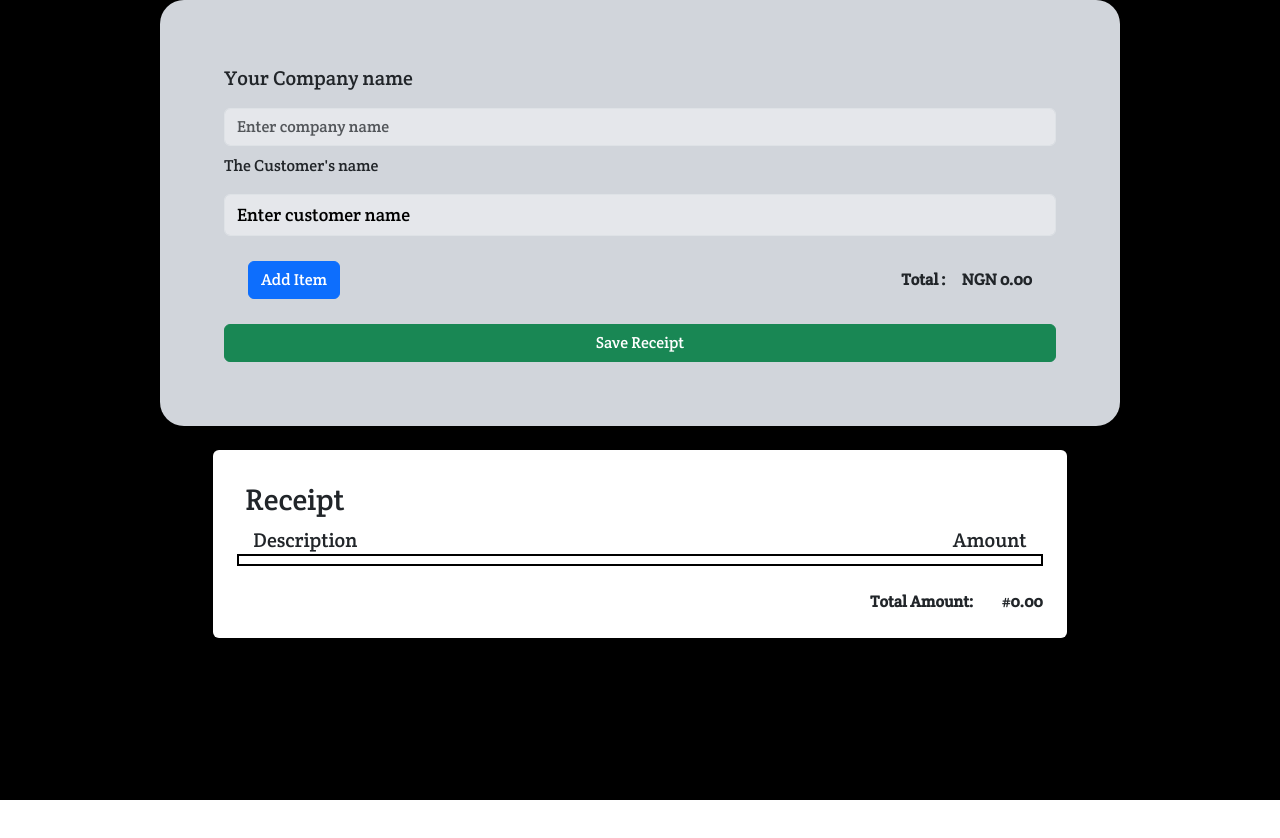
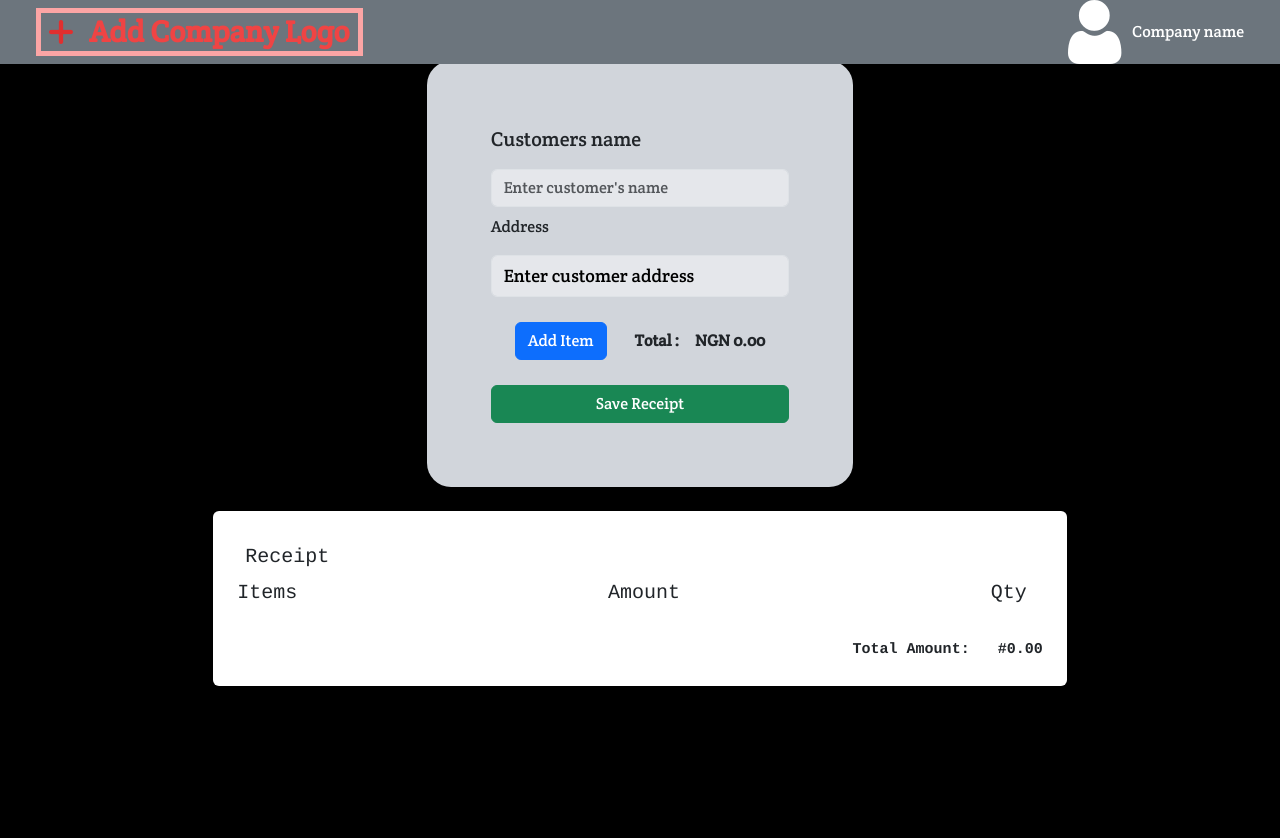
Before and after one commit to tobidechamp15/Receipt-Generator, a React (Create React App) app: page /home in a window 1280 px wide. Shown: the top 838 px of the page. Before the commit the page ends 800 px from the top, so only its background shows below. Built offline with nearby package versions, Linux system fonts and the light colour scheme; a web font is replaced by a local one.

Commit message:
Home page

```diff
--- a/src/App.js
+++ b/src/App.js
@@ -1,6 +1,4 @@
 import React from 'react';
-
-// import logo from './logo.svg';
 import './App.css';
 import Home from './Components/Home';
 
--- /dev/null
+++ b/src/Components/Dropdown.js
@@ -0,0 +1,15 @@
+import React from 'react';
+
+const Dropdown = () => {
+  return (
+    <div className="hidden flex-col bg-gray-300 text-blue-400 text-lg py-3 px-10 rounded-md absolute top-[8%] right-auto duration-500 ease-in-out">
+      <ul className="flex flex-col gap-4" >
+        <li>Profile</li>
+        <li>Settings</li>
+        <li>Logout</li>
+      </ul>
+    </div>
+  );
+};
+
+export default Dropdown;
--- a/src/Components/Home.js
+++ b/src/Components/Home.js
@@ -3,20 +3,12 @@ import Description from './Product';
 import Receipt from './Receipt';
 import TotalAmount from './TotalAmount';
 
+import Navbar from './Navbar';
+
 function Home() {
   const [descriptionValues, setDescriptionValues] = useState([]);
   const [Products, setProducts] = useState([]); // Define the Products state
 
-  // Function to add a Description component and its values to the list.
-  // const addItem = () => {
-  //   setProducts([
-  //     //Form for each item holding(Description, Amount, Quantity)
-  //     ...Products,
-  //     //
-  //     <Description onFormSubmit={submitHandler} onDelete={removeDescription} />,
-  //   ]);
-  //   setDescriptionValues([...descriptionValues, {}]); // Add an empty object for each Description component
-  // };
   const addItem = () => {
     setProducts((prevProducts) => [
       ...prevProducts,
@@ -28,14 +20,6 @@ function Home() {
       {},
     ]);
   };
-
-  // console.log(descriptionValues);
-  // Function to remove a Description component and its values from the list.
-
-  //array.splice(startIndex, deleteCount, item1, item2, ...)
-  //   startIndex: The index at which the modification should start. This parameter is required.
-  // deleteCount: The number of elements to remove starting from the startIndex. If set to 0, no elements are removed. This parameter is optional.
-  // item1, item2, ...: Elements to add to the array starting at the startIndex. These elements are optional.
 
   const removeDescription = (index) => {
     const updatedProducts = [...Products];
@@ -59,29 +43,35 @@ function Home() {
       submitHandler(descriptionValues[index], index);
     });
   };
-  // const submitAllForms = () => {
-  //   descriptionValues.forEach((values, index) => {
-  //     submitHandler(values, index);
-  //   });
-  // };
+  const [customerName, setCustomerName] = useState('');
+  const [address, setAddress] = useState('');
+  const handleFormChange = (event, setFormFunction) => {
+    setFormFunction(event.target.value);
+  };
   return (
-    <div className="flex justify-center items-center h-fit flex-col w-full">
-      <div className="flex flex-col gap-2 p-[5%] w-full  h-fit md:w-3/4 bg-gray-300 md:rounded-3xl">
+    <section className="w-full h-full">
+      <Navbar />
+      <div className="flex justify-center items-center h-fit flex-col mt-[61px]">
+        <div className="flex flex-col gap-2 p-[5%] w-full  h-fit md:w-3/4 lg:w-1/3 bg-gray-300 md:rounded-3xl">
           {/* ... (Company and Customer input fields) */}
           <div className="flex flex-col bg--200 rounded-md w-full gap-3   ">
-          <p className="text-xl">Your Company name</p>
+            <p className="text-xl">Customers name</p>
             <input
               type="text"
-            placeholder="Enter company name"
+              value={customerName}
+              placeholder="Enter customer's name"
+              onChange={(e) => handleFormChange(e, setCustomerName)}
               className="  rounded=md outline-none bg-gray-200 form-control"
             />
           </div>
           <div className="flex flex-col bg--200 rounded-md w-full  gap-3 ">
-          <p >The Customer's name</p>
+            <p>Address</p>
 
             <input
               type="text"
-            placeholder="Enter customer name"
+              value={address}
+              onChange={(e) => handleFormChange(e, setAddress)}
+              placeholder="Enter customer address"
               className="  rounded=md outline-none bg-gray-200 text-lg placeholder:text-black form-control"
             />
           </div>
@@ -108,96 +98,15 @@ function Home() {
             Save Receipt
           </button>
         </div>
-      <Receipt className="mt-4 w-full" descriptionValues={descriptionValues} />
+        <Receipt
+          className="mt-4 w-full"
+          descriptionValues={descriptionValues}
+          customerName={customerName}
+          address={address}
+        />
       </div>
+    </section>
   );
 }
 
 export default Home;
-{
-  /* <a href=""></a> */
-}
-// import React, { useState } from 'react';
-// import Description from './Product';
-// import Receipt from './Receipt';
-
-// function Home() {
-//   const [descriptionValues, setDescriptionValues] = useState([]);
-//   const [Products, setProducts] = useState([]);
-
-//   // Function to add a Description component and its values to the list.
-//   const addItem = () => {
-//     setProducts([
-//       ...Products,
-//       <Description onFormSubmit={submitHandler} onDelete={removeDescription} />,
-//     ]);
-//     setDescriptionValues([...descriptionValues, {}]);
-//   };
-
-//   // Function to remove a Description component and its values from the list.
-//   const removeDescription = (index) => {
-//     const updatedProducts = [...Products];
-//     updatedProducts.splice(index, 1);
-//     setProducts(updatedProducts);
-
-//     const updatedDescriptionValues = [...descriptionValues];
-//     updatedDescriptionValues.splice(index, 1);
-//     setDescriptionValues(updatedDescriptionValues);
-//   };
-
-//   // Function to handle form submission for each Description component.
-//   const submitHandler = (values, index) => {
-//     const updatedDescriptionValues = [...descriptionValues];
-//     updatedDescriptionValues[index] = values;
-//     setDescriptionValues(updatedDescriptionValues);
-//   };
-
-//   // Function to submit all forms
-
-//   return (
-//     <div className="flex justify-center items-center h-fit flex-col w-full">
-//       {/* ... Rest of the component code ... */}
-// <div className="flex flex-col gap-2 p-[5%] w-full  h-fit md:w-3/4 bg-gray-300 md:rounded-3xl">
-//          ... (Company and Customer input fields)
-//          <div className="flex flex-col bg--200 rounded-md w-full gap-10  p-3 ">
-//            <p>Your Company name</p>
-//            <input
-//              type="text"
-//              placeholder="Enter company name"
-//              className=" p-3 rounded=md outline-none bg-gray-200 text-lg placeholder:text-black"
-//            />
-//          </div>
-//          <div className="flex flex-col bg--200 rounded-md w-full  gap-10 p-3 ">
-//            <p>The Customer's name</p>
-//            <input
-//              type="text"
-//              placeholder="Enter customer name"
-//              className=" p-3 rounded=md outline-none bg-gray-200 text-lg placeholder:text-black"
-//            />
-//          </div>
-//          {Products.map((description, index) => (
-//            <div key={index} className="flex gap-2 flex-col">
-//              {React.cloneElement(description, {
-//                onFormSubmit: (values) => submitHandler(values, index),  Pass index to track which Description is being submitted
-//                onDelete: () => removeDescription(index),
-//              })}
-//              {/* <button onClick={onFormSubmit}>Submit</button>/ */}
-//            </div>
-//          ))}
-//       {/* Button to submit all forms */}
-//       <div className="flex justify-between px-4">
-//         <button
-//           onClick={addItem}
-//           className="btn btn-primary w-fit flex self-center"
-//         >
-//           Add Item
-//         </button>
-//         <button onClick={submitAllForms} className="btn btn-success">
-//           Submit All Forms
-//         </button>
-//       </div>
-//     </div>
-//   );
-// }
-
-// export default Home;
--- /dev/null
+++ b/src/Components/Navbar.js
@@ -0,0 +1,27 @@
+import React from 'react';
+import userImg from '../assets/user.png';
+import addBtn from '../assets/add.png';
+import Dropdown from './Dropdown';
+
+const Navbar = () => {
+  return (
+    <nav className="w-full fixed top-0 flex justify-between item-center  bg-secondary py-2 px-9 h-1/9 h-[8%]">
+      <span className="text-red-500 md:text-3xl text-sm border-red-300 border-5 p-2 cursor-pointer font-semibold flex items-center justify-center">
+        <img src={addBtn} alt="Add logo" className=" me-3 " />
+        <span className="xs:hidden">Add Company Logo</span>
+      </span>
+
+      <div className="flex items-center justify-center text-white">
+        <img
+          src={userImg}
+          alt="profile"
+          className="cursor-pointer xs:h-[7vw] relative"
+        />
+        <span className="hidden md:flex">Company name</span>
+        <Dropdown />
+      </div>
+    </nav>
+  );
+};
+
+export default Navbar;
--- a/src/Components/Product.js
+++ b/src/Components/Product.js
@@ -62,11 +62,11 @@ const Description = ({ onFormSubmit, onDelete }) => {
       <section className="flex w-100 gap-2">
         <div className="flex flex-col w-3/4 gap-2">
           <input
-            type="number"
+            type="text"
             placeholder="Enter Price"
             value={enteredAmount}
             onChange={amountChangeHandler}
-            step="0.01"
+            min="0"
             className="form-control"
           />
         </div>
@@ -77,6 +77,7 @@ const Description = ({ onFormSubmit, onDelete }) => {
             value={enteredQuantity}
             onChange={quantityChangeHandler}
             step="1"
+            min="0"
             className="form-control"
           />
           {/* <button
--- a/src/Components/Receipt.js
+++ b/src/Components/Receipt.js
@@ -1,16 +1,27 @@
 import React from 'react';
 
-
-const Receipt = ({ descriptionValues }) => {
+const Receipt = ({ descriptionValues, customerName, address }) => {
+  const divStyle = {
+    fontFamily: 'Courier',
+    fontSize: '15px',
+  };
   let totalAmount = 0;
   return (
-    <div className="bg-white flex flex-col md:w-2/3 p-4 rounded-md mt-4 w-full">
-      <h1 className="text-3xl m-2">Receipt</h1>
-      <div className="flex justify-between px-3">
-        <p className="text-xl">Description</p>
+    <div
+      className="bg-white flex flex-col md:w-2/3 p-4 rounded-md mt-4 w-full "
+      style={divStyle}
+    >
+      <h1 className="text-xl m-2">Receipt</h1>
+      <div className="">
+        <span className="">{customerName}</span>
+        <span>{address}</span>
+      </div>
+      <div className="flex justify-between px-3 ps-0">
+        <p className="text-xl">Items</p>
         <p className="text-xl">Amount</p>
+        <p className="text-xl">Qty</p>
       </div>
-      <ul className="border-2 m-0 p-1  h-fit border-black flex flex-col w-full ">
+      <ul className=" m-0 p-1  h-fit border-black flex flex-col w-full ">
         {descriptionValues.map((values, index) => {
           // Calculate the amount for each product
           const totalAmountForProduct =
@@ -24,19 +35,20 @@ const Receipt = ({ descriptionValues }) => {
             >
               <p className=" text-center">{values.enteredProducts}</p>
               <p className=" text-center">
-                #{totalAmountForProduct.toFixed(2)}
+                {isNaN(totalAmount)?'0.00':` #{totalAmountForProduct.toFixed(2)}`}
               </p>
             </li>
           );
         })}
       </ul>
-      {/* <TotalAmount /> */}
+      {/* Display the total amount */}
       <div className="flex justify-end">
-        {/* Display the total amount */}
         <span className="mt-4 text-center">
           <strong className="flex gap-7 items-center justify-center">
             <span>Total Amount:</span>
-            <span>#{totalAmount.toFixed(2)} </span>
+            <span>
+              {isNaN(totalAmount) ? '0.00' : `#${totalAmount.toFixed(2)}`}
+            </span>
           </strong>
         </span>
       </div>
--- a/src/index.css
+++ b/src/index.css
@@ -4,6 +4,8 @@
 
 body {
   margin: 0;
+  /* color: rgb(45, 97, 133);2 */
+
   font-family: Crete Round;
   -webkit-font-smoothing: antialiased;
   -moz-osx-font-smoothing: grayscale;
--- a/src/index.js
+++ b/src/index.js
@@ -1,7 +1,6 @@
 import React from 'react';
 import ReactDOM from 'react-dom/client';
 import '../node_modules/bootstrap/dist/css/bootstrap.min.css'
-// import 'bootstrap/dist/css/bootstrap.min.css';
 import './index.css';
 import App from './App';
 import reportWebVitals from './reportWebVitals';
```
Also changed, not shown: src/assets/add.png (added), src/assets/user.png (added). Lines whose indentation alone changed are shown as unchanged.
